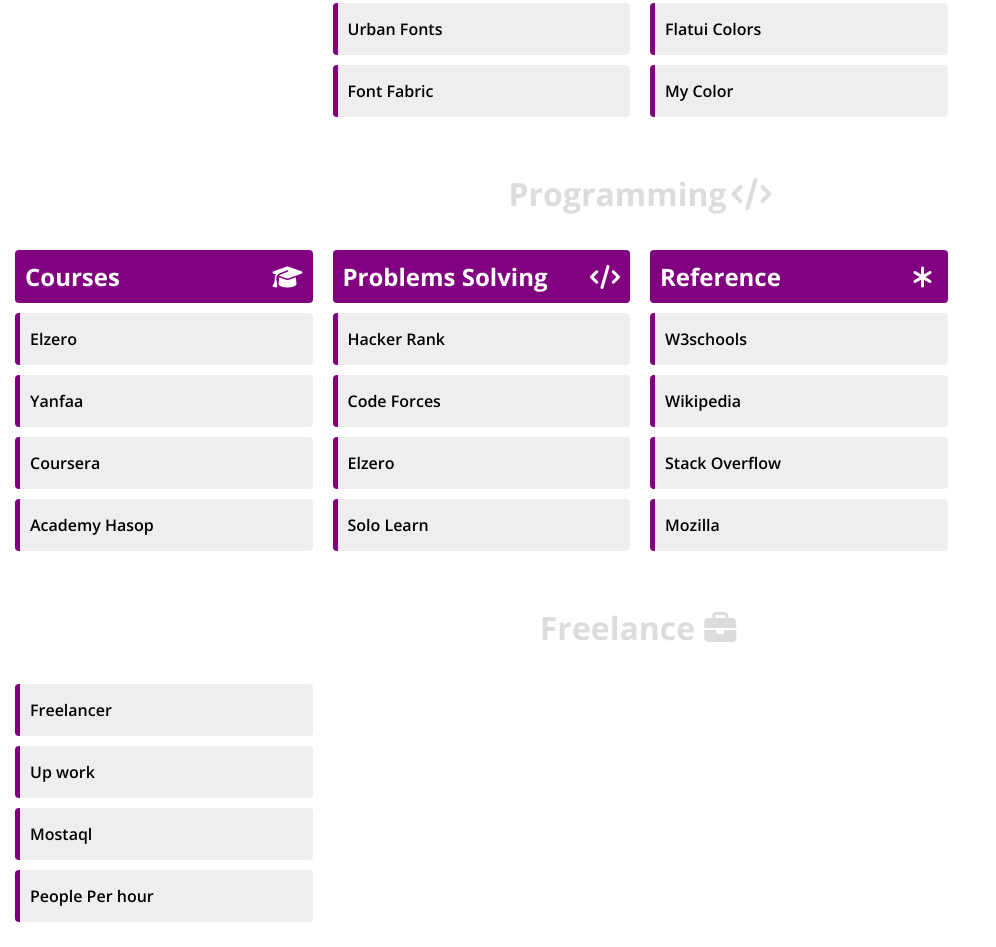
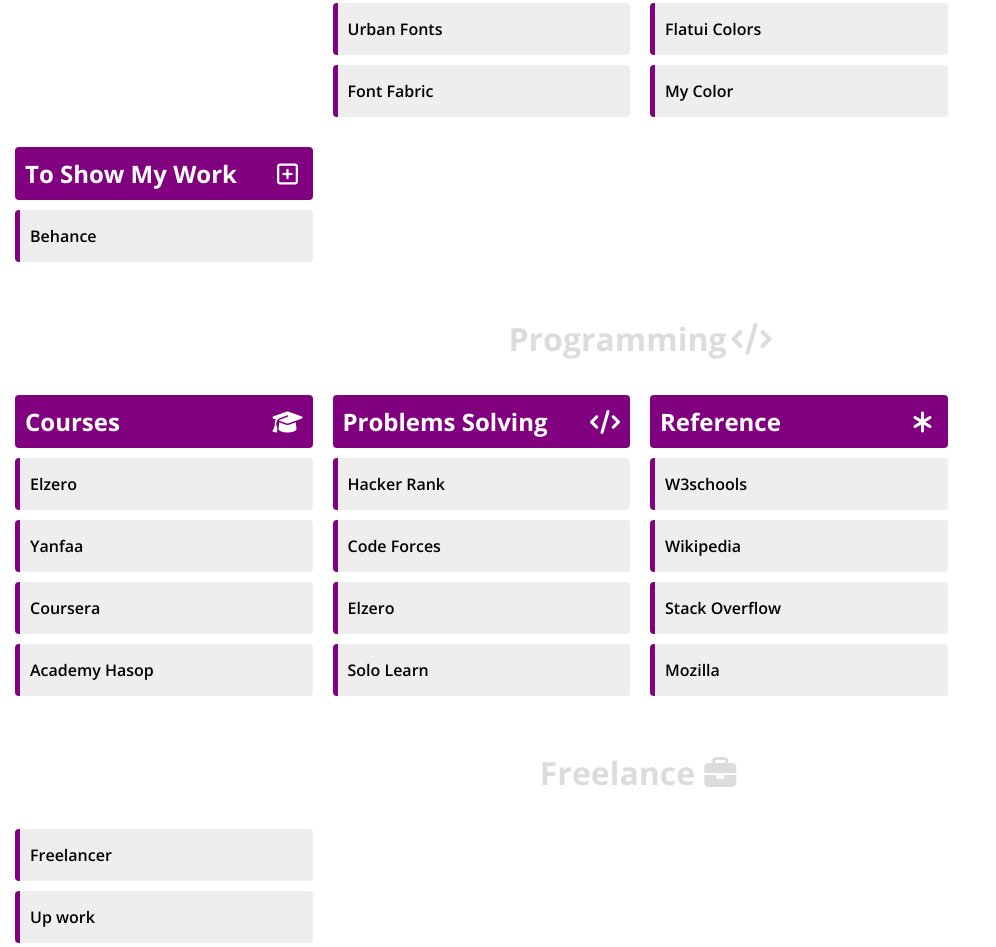
Before and after one commit to Mustafa-Sayed-M/My-Web-Sites, a plain HTML site: page index.html in a window 1280 px wide. Shown: the part 1057-2004 px from the top of the page, without its empty margins (0-996 px from the left). Drawn offline with nearby package versions, Linux system fonts and the light colour scheme.

Commit message:
Add New Web Site [Behance]

```diff
--- a/index.html
+++ b/index.html
@@ -126,9 +126,18 @@
                 </h2>
                 <a href="https://businessnamegenerator.com/" target="_blank"><span>Business Name Generator</span></a>
             </div>
+            <!-- ### To Show My Work ### -->
+            <div class="box">
+                <h2>
+                    <span>To Show My Work</span>
+                    <i class="fa-regular fa-square-plus fa-fw"></i>
+                </h2>
+                <a href="https://www.behance.net/" target="_blank">Behance</a>
+            </div>
         </div>
     </div>
     <!-- End Section One -->
+    <!-- ############# -->
     <!-- Start Section Tow -->
     <div class="section-tow section">
                 <!-- ### Head Title ### -->
@@ -179,6 +188,7 @@
         </div>
     </div>
     <!-- End Section Tow -->
+    <!-- ############# -->
     <!-- Start Section Tow -->
     <div class="section-tow section">
                 <!-- ### Head Title ### -->
```
